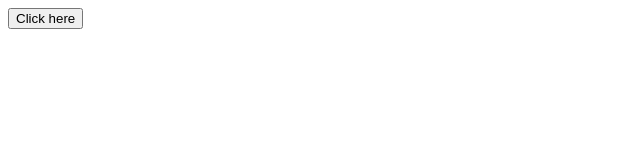
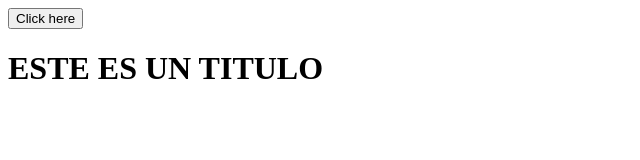
Before and after one commit to Et-kant/Curso-itensivo, a plain HTML site: page index.html in a window 1280 px wide. Both pictures are taken after a click on the button "Click here". Shown: the whole page, without its empty margins (0-640 px from the left). Drawn offline with Linux system fonts and the light colour scheme.

Commit message:
ThirdCommit

```diff
--- a/index.html
+++ b/index.html
@@ -8,6 +8,7 @@
 </head>
 <body>
     <button id="main_btn">Click here</button>
+    <h1 id="texto">Este es un titulo</h1>
     <script src="./index.js"></script>
 </body>
 </html>
--- a/index.js
+++ b/index.js
@@ -1,6 +1,8 @@
 let button = document.getElementById("main_btn");
+let textMayuscula = document.getElementById("texto");
 button.addEventListener("click" , function(){
-    alert("hola mundo");
+    let currenttitel = textMayuscula.textContent;
+    textMayuscula.textContent = currenttitel.toUpperCase();
 })
 
 // let main_div = document.querySelector(".main_div");
```
